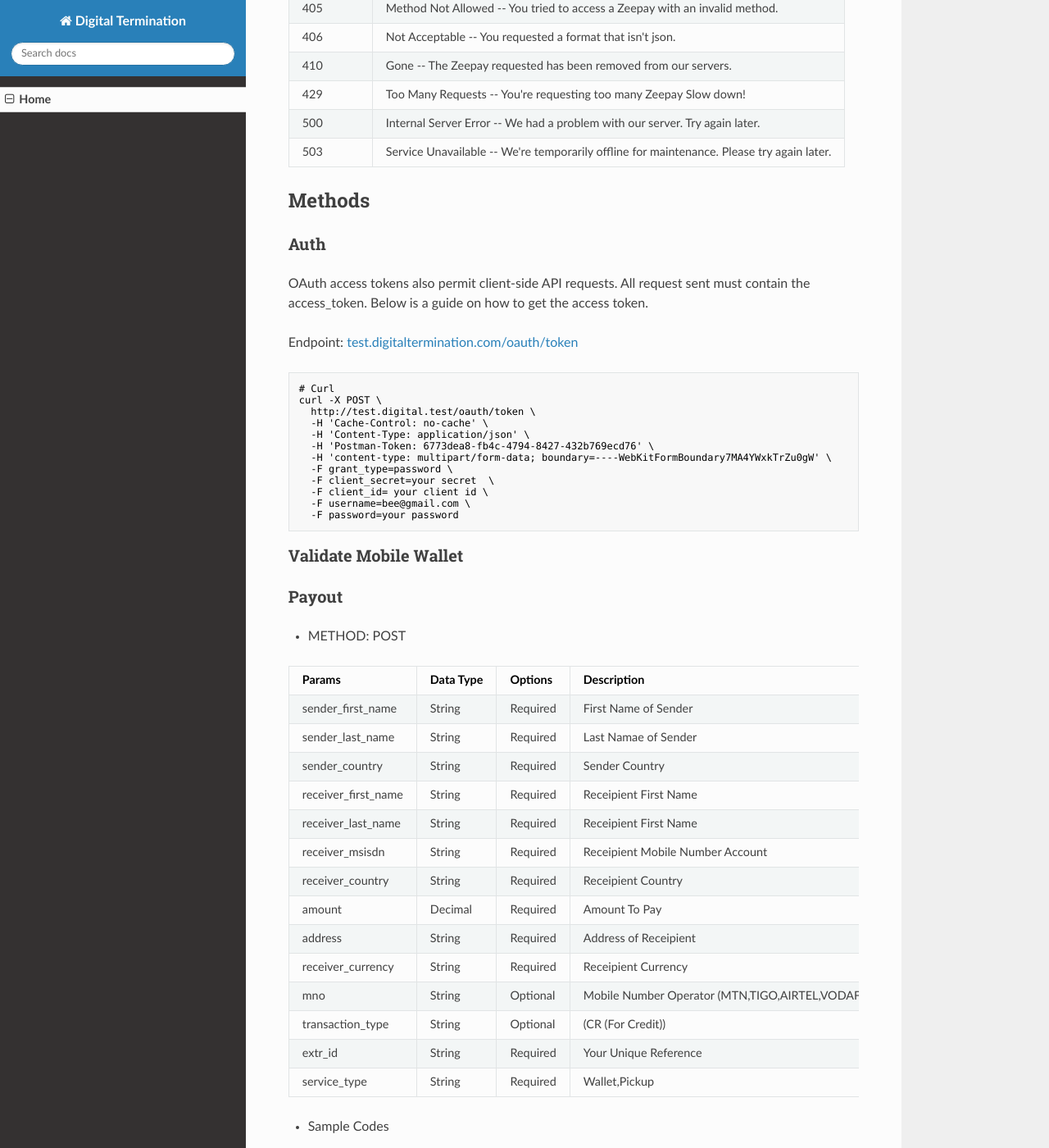
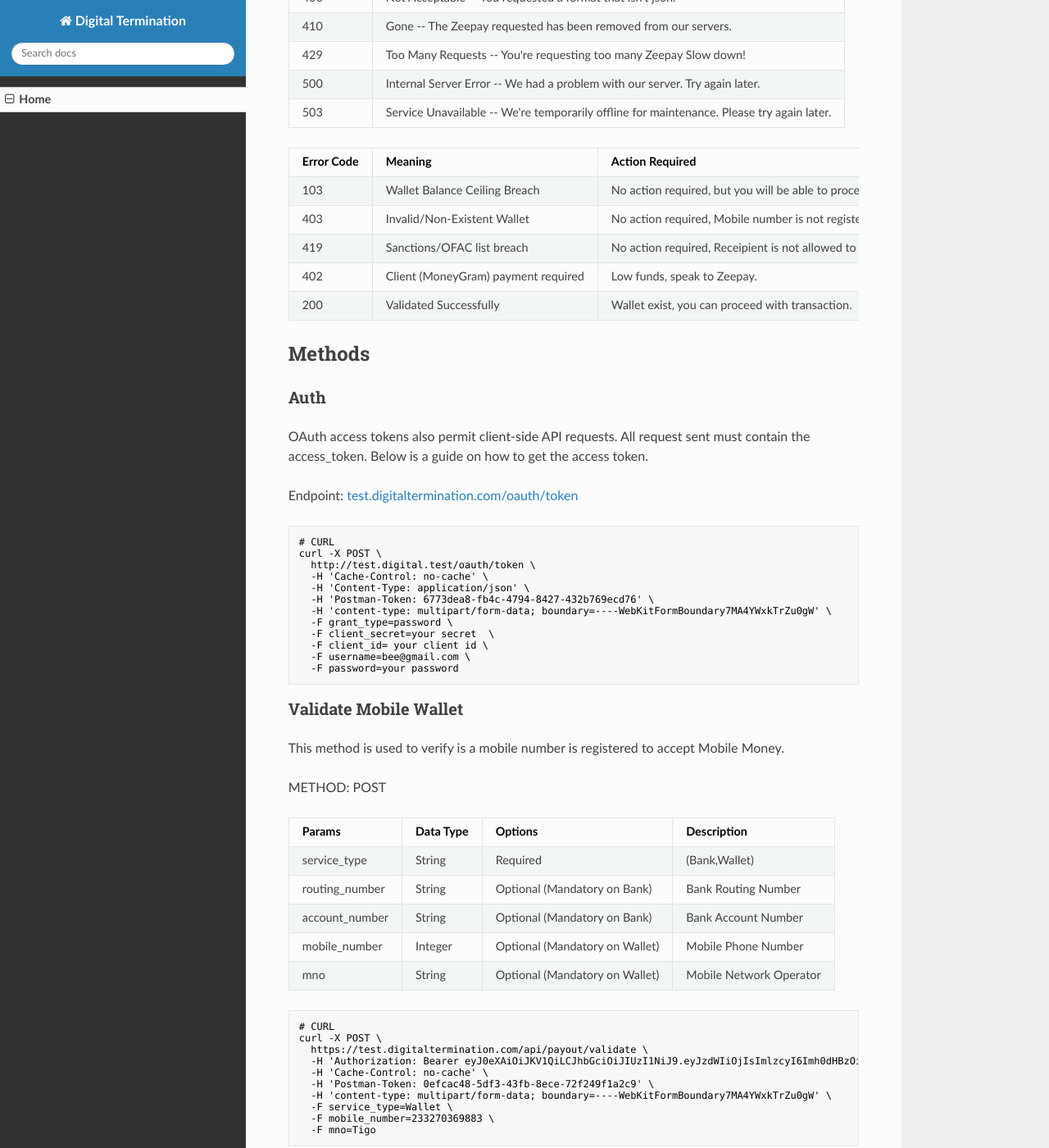
Before and after one commit to afaridanquah/digitaltermination.github.io, an MkDocs documentation site: the page built from docs/index.md, in a window 1280 px wide and 1400 px high, scrolled down 1346 px. Shown: the whole window at 82% size. Built offline with MkDocs 1.6.1, drawn with Linux system fonts in a browser that asks for light colours; nearby versions of some CDN libraries; old or Windows-style settings are respelled for this version of MkDocs; some of the changed text lies outside the part shown.

````diff
--- a/docs/index.md
+++ b/docs/index.md
@@ -43,6 +40,13 @@
 500 | Internal Server Error -- We had a problem with our server. Try again later.
 503 | Service Unavailable -- We're temporarily offline for maintenance. Please try again later.
 
+Error Code  | Meaning | Action Required
+----------- | --------- | -------------
+103 | Wallet Balance Ceiling Breach | No action required, but you will be able to proceed with transaction.
+403 | Invalid/Non-Existent Wallet | No action required, Mobile number is not registered to receive transaction.
+419 | Sanctions/OFAC list breach | No action required, Receipient is not allowed to receive funds.
+402 | Client (MoneyGram) payment required | Low funds, speak to Zeepay.
+200 | Validated Successfully | Wallet exist, you can proceed with transaction.
 
 ## Methods
 
@@ -52,7 +56,7 @@
 
 Endpoint: [test.digitaltermination.com/oauth/token](https://test.shop.digitaltermination.com/oauth/token)
 ```curl
-# Curl
+# CURL
 curl -X POST \
   http://test.digital.test/oauth/token \
   -H 'Cache-Control: no-cache' \
@@ -66,11 +70,33 @@
   -F password=your password
 ```
 ### Validate Mobile Wallet
+This method is used to verify is a mobile number is registered to accept Mobile Money.
 
+METHOD: POST
+
+Params | Data Type | Options | Description
+---------- | ------- | -------- | ----------
+service_type | String | Required | (Bank,Wallet)
+routing_number | String | Optional (Mandatory on Bank)| Bank Routing Number
+account_number | String | Optional (Mandatory on Bank)| Bank Account Number
+mobile_number | Integer | Optional (Mandatory on Wallet)| Mobile Phone Number
+mno | String | Optional (Mandatory on Wallet)| Mobile Network Operator
+
+```curl
+# CURL
+curl -X POST \
+  https://test.digitaltermination.com/api/payout/validate \
+  -H 'Authorization: Bearer eyJ0eXAiOiJKV1QiLCJhbGciOiJIUzI1NiJ9.eyJzdWIiOjIsImlzcyI6Imh0dHBzOi8vc2hvcC5kaWdpdGFsdGVybWluYXRpb24uY29tL2FwaS9hdXRoIiwiaWF0IjoxNTA2ODgzNjI3LCJleHAiOjE1MDY4ODcyMjcsIm5iZiI6MTUwNjg4MzYyNywianRpIjoiMEpOSTdXb1N0SmRKeFVnUiJ9.gdE-MRx_pgLxTaVm7KaAuM4jTB47ptfrpxEaAcmYZkk' \
+  -H 'Cache-Control: no-cache' \
+  -H 'Postman-Token: 0efcac48-5df3-43fb-8ece-72f249f1a2c9' \
+  -H 'content-type: multipart/form-data; boundary=----WebKitFormBoundary7MA4YWxkTrZu0gW' \
+  -F service_type=Wallet \
+  -F mobile_number=233270369883 \
+  -F mno=Tigo
+```
 
 ### Payout
-
-* METHOD: POST
+METHOD: POST
 
 Params | Data Type | Options | Description
 ---------- | ------- | -------- | ----------
````
Also changed, not shown: other parts of docs/index.md (+0 -3 lines), site/index.html, site/search/search_index.json.
